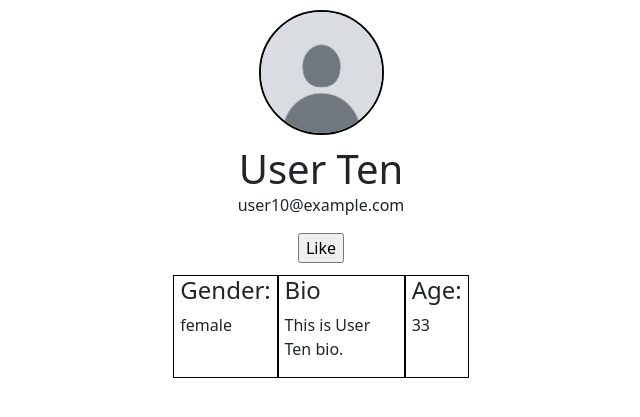
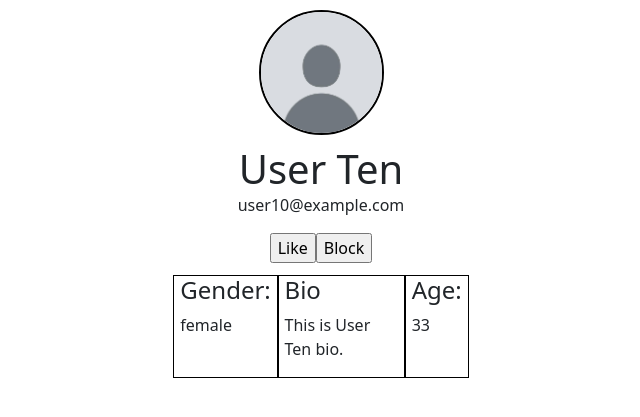
Before and after one commit to jaronwald24/DatingApp, a Flask app: page /profile/11 in a window 1280 px wide. Shown: the part 42-459 px from the top of the page, without its empty margins (319-959 px from the left). Run offline with Flask 3, Linux system fonts and the light colour scheme; a user stored in the database is signed in.

Commit message:
added Blocked users

```diff
--- a/DatingApp/main.py
+++ b/DatingApp/main.py
@@ -23,8 +23,11 @@ def index():
     age_max = current_year - curUser.profile.age_minimum
     gender_pref = curUser.profile.genderPreference
 
+    blocked_users = [blocked_user.id for blocked_user in curUser.blocking]
+
     defaultUsers = db.session.query(model.User).join(model.Profile).filter(
         model.User.id != curUser.id,
+        model.User.id.notin_(blocked_users),
         model.Profile.birth_year.between(age_min, age_max),
         model.Profile.gender == gender_pref,
         model.Profile.genderPreference == curUser.profile.gender
@@ -49,9 +52,18 @@ def profile(user_id):
     else:
         like_button = "like"
 
+    if curUser.id == user.id:
+        block_button = None
+    elif user in curUser.blocking:
+        block_button = "unblock"
+    else:
+        block_button = "block"
+
+
+
     current_year = datetime.now().year
 
-    return render_template("main/profile.html", user=user, curUser=curUser, like_button=like_button, current_year=current_year)
+    return render_template("main/profile.html", user=user, curUser=curUser, like_button=like_button, current_year=current_year, block_button=block_button)
 
 @bp.route("/like/<int:user_id>", methods=["POST"])
 @flask_login.login_required
@@ -86,6 +98,45 @@ def unlike(user_id):
     db.session.commit()
     flash("You've unliked {}.".format(unlikee.username))
     return redirect(url_for("main.profile", user_id=user_id))
+
+@bp.route("/block/<int:user_id>", methods=["POST"])
+@flask_login.login_required
+def block(user_id):
+    blockee = db.session.get(model.User, user_id)
+    if not blockee:
+        abort(404, "User id {} doesn't exist.".format(user_id))
+
+    if flask_login.current_user == blockee:
+        abort(403, "You can't block yourself.")
+    if blockee in flask_login.current_user.blocking:
+        abort(403, "You have already blocked this user.")
+
+    flask_login.current_user.blocking.append(blockee)
+
+    if blockee in flask_login.current_user.liking:
+        flask_login.current_user.liking.remove(blockee)
+
+    db.session.commit()
+    flash("You're now blocking {}.".format(blockee.username))
+    return redirect(url_for("main.profile", user_id=user_id))
+
+@bp.route("/unblock/<int:user_id>", methods=["POST"])
+@flask_login.login_required
+def unblock(user_id):
+    unblockee = db.session.get(model.User, user_id)
+    if not unblockee:
+        abort(404, "User id {} doesn't exist.".format(user_id))
+
+    if flask_login.current_user == unblockee:
+        abort(403, "You can't unblock yourself.")
+    if unblockee not in flask_login.current_user.blocking:
+        abort(403, "You're not blocking this user.")
+
+    flask_login.current_user.blocking.remove(unblockee)
+    db.session.commit()
+    flash("You've unblocked {}.".format(unblockee.username))
+    return redirect(url_for("main.profile", user_id=user_id))
+
 
 @bp.route("/editProfile", methods=["GET"])
 @flask_login.login_required
@@ -209,6 +260,9 @@ def search():
         if gender_pref:
             query = query.filter(model.Profile.genderPreference == gender_pref)
 
+        blocked_users = [blocked_user.id for blocked_user in curUser.blocking]
+        query = query.filter(model.User.id.notin_(blocked_users))
+
         users = query.all()
 
     current_year = datetime.now().year
@@ -216,12 +270,16 @@ def search():
     age_min = current_year - curUser.profile.age_maximum
     age_max = current_year - curUser.profile.age_minimum
     gender_pref = curUser.profile.genderPreference
+    blocked_users = [blocked_user.id for blocked_user in curUser.blocking]
 
     defaultUsers = db.session.query(model.User).join(model.Profile).filter(
         model.User.id != curUser.id,
+        model.User.id.notin_(blocked_users),
         model.Profile.birth_year.between(age_min, age_max),
         model.Profile.gender == gender_pref,
         model.Profile.genderPreference == curUser.profile.gender
     ).limit(10).all()
 
+    defaultUsers = [user for user in defaultUsers if user not in curUser.blocking]
+
     return render_template("main/index.html", user=curUser, searchUsers=users, defaultUsers = defaultUsers, current_year=current_year)
--- a/DatingApp/templates/main/profile.html
+++ b/DatingApp/templates/main/profile.html
@@ -11,6 +11,7 @@
     </div>
     <h1 style="margin-bottom: 0px">{{user.profile.fullname}}</h1>
     <p style="margin-top: 0px">{{user.email}}</p>
+    <div style="display: flex; flex-direction: row">
         {% if like_button == "like" %}
         <form action="{{ url_for('main.like', user_id=user.id) }}" method="post">
             <input type="submit" value="Like">
@@ -20,6 +21,16 @@
                 <input type="submit" value="Unlike">
             </form>
         {% endif %}
+        {% if block_button == "block" %}
+        <form action="{{ url_for('main.block', user_id=user.id) }}" method="post">
+            <input type="submit" value="Block">
+        </form>
+        {% elif block_button == "unblock" %}
+            <form action="{{ url_for('main.unblock', user_id=user.id) }}" method="post">
+                <input type="submit" value="Unblock">
+            </form>
+        {% endif %}
+    </div>
     <div class="profileElements">
         <div style="border: 1px solid black; padding: 0% 2%">
             <h4>Gender:</h4>
```
Also changed, not shown: instance/DatingApp.db. Lines whose indentation alone changed are shown as unchanged.
